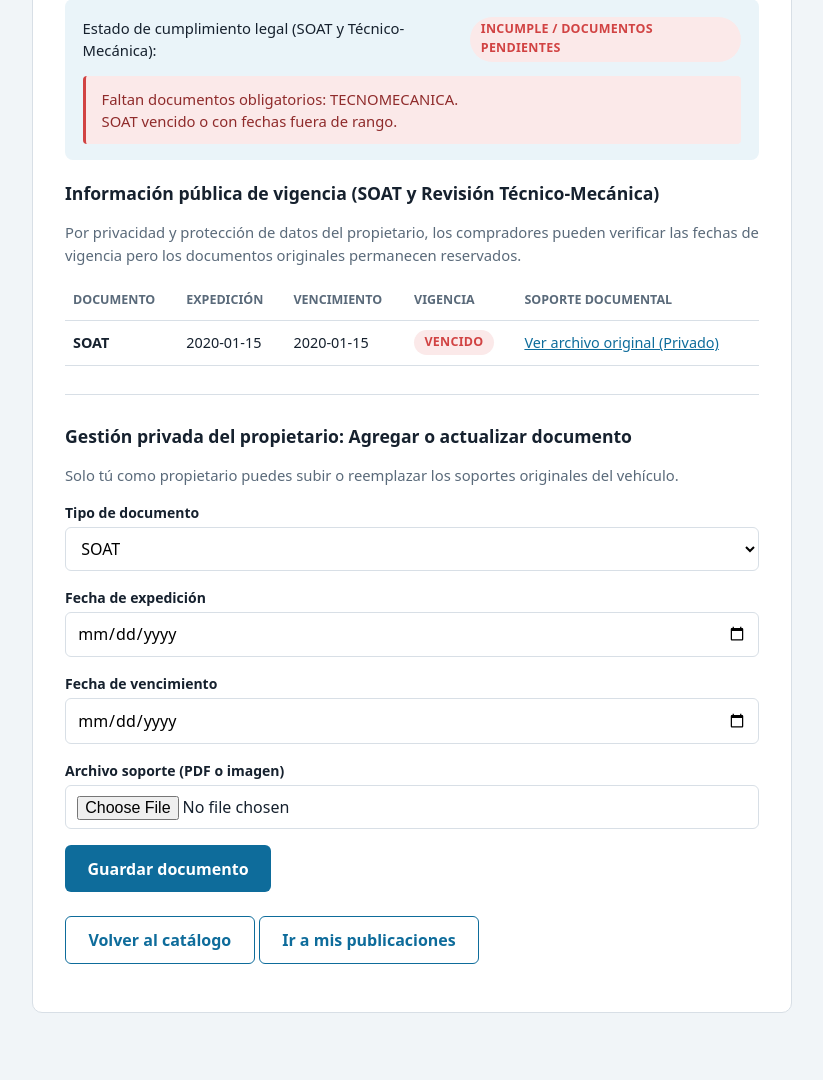
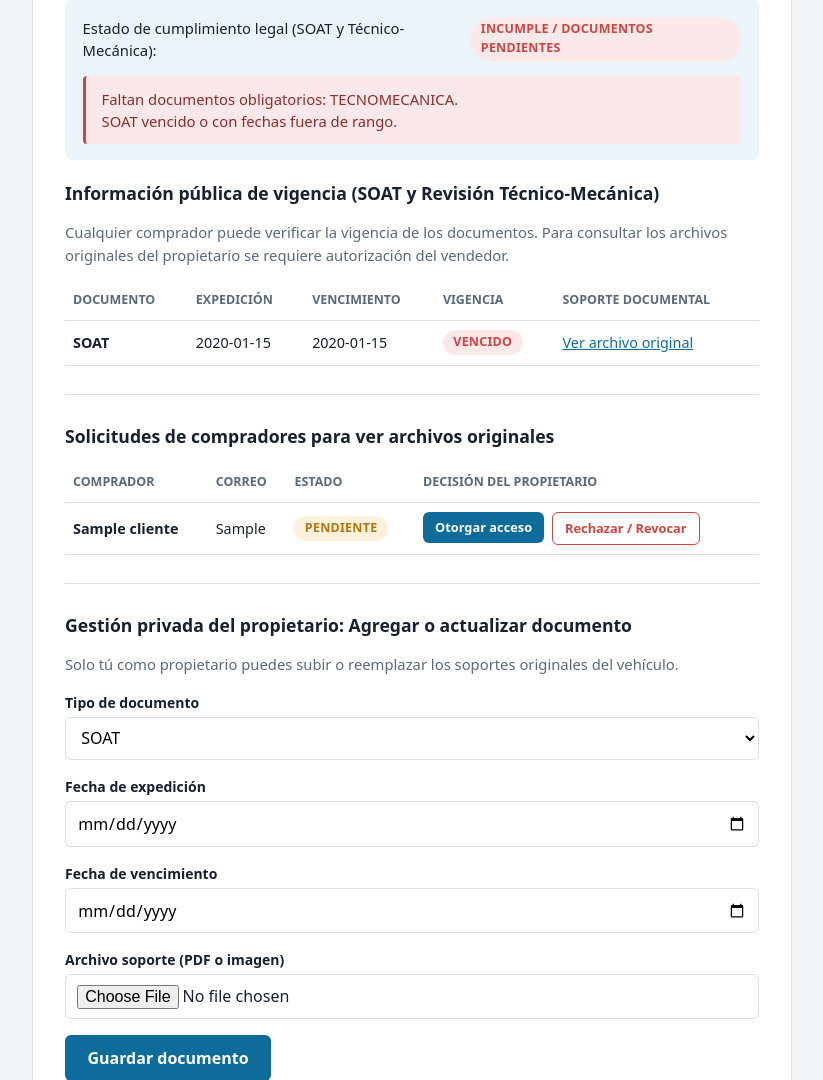
Before and after one commit to AlejandroCifuentes25/CarFit, a Django app: page /carros/1/documentos/ in a window 1280 px wide. Shown: the part 242-1322 px from the top of the page, without its empty margins (228-1051 px from the left). Before the commit the page ends 1255 px from the top, so only its background shows below. Run offline with Django 5.2, Linux system fonts and the light colour scheme; a user stored in the database is signed in; tables that the repository leaves empty hold one stand-in row (values such as "Sample post").

Commit message:
feat(documentos): permitir al comprador solicitar acceso a archivos originales y al vendedor aprobar o revocar

```diff
--- a/marketplace/api/views.py
+++ b/marketplace/api/views.py
@@ -392,12 +392,9 @@ class DocumentosCarroAPIView(APIView):
         if carro is None:
             return respuesta_de_error(RecursoNoEncontradoError("el carro", carro_id))
 
-        reporte = self.service_factory().verificar_cumplimiento(carro)
-        es_dueno = (
-            hasattr(request.user, "vendedor")
-            and request.user.vendedor.id == carro.vendedor_id
-        )
-        puede_ver_archivos = es_dueno or request.user.is_staff
+        servicio = self.service_factory()
+        reporte = servicio.verificar_cumplimiento(carro)
+        puede_ver_archivos = servicio.tiene_acceso_archivos(request.user, carro)
         documentos_data = [
             {
                 "id": item["id"],
--- a/marketplace/templates/marketplace/documentos_carro.html
+++ b/marketplace/templates/marketplace/documentos_carro.html
@@ -31,8 +31,36 @@
 
   <h2>{% trans "Información pública de vigencia (SOAT y Revisión Técnico-Mecánica)" %}</h2>
   <p class="ayuda">
-    {% trans "Por privacidad y protección de datos del propietario, los compradores pueden verificar las fechas de vigencia pero los documentos originales permanecen reservados." %}
+    {% trans "Cualquier comprador puede verificar la vigencia de los documentos. Para consultar los archivos originales del propietario se requiere autorización del vendedor." %}
   </p>
+
+  {% if not es_dueno %}
+    <div class="resumen" style="background: #fff; border: 1px solid var(--borde);">
+      <div class="fila" style="align-items: center; gap: 1rem;">
+        <div>
+          <strong>{% trans "Acceso a soportes originales del propietario" %}:</strong><br>
+          {% if solicitud_cliente %}
+            {% if solicitud_cliente.estado == "APROBADA" %}
+              <span class="badge badge-APROBADO">{% trans "ACCESO AUTORIZADO POR EL VENDEDOR" %}</span>
+            {% elif solicitud_cliente.estado == "PENDIENTE" %}
+              <span class="badge badge-PENDIENTE">{% trans "SOLICITUD PENDIENTE DE APROBACIÓN" %}</span>
+            {% else %}
+              <span class="badge badge-RECHAZADO">{% trans "SOLICITUD RECHAZADA POR EL VENDEDOR" %}</span>
+            {% endif %}
+          {% else %}
+            <span class="ayuda">{% trans "Aún no has solicitado permiso para ver los archivos originales." %}</span>
+          {% endif %}
+        </div>
+        {% if not solicitud_cliente or solicitud_cliente.estado == "RECHAZADA" %}
+          <form method="post" action="{% url 'marketplace:solicitar_acceso_documento' carro.pk %}" style="margin: 0;">
+            {% csrf_token %}
+            <button type="submit" class="boton secundario">{% trans "Solicitar acceso al vendedor" %}</button>
+          </form>
+        {% endif %}
+      </div>
+    </div>
+  {% endif %}
+
   {% if reporte.documentos %}
     <table class="tabla">
       <thead>
@@ -60,9 +88,9 @@
             <td>
               {% if doc.archivo_url %}
                 {% if puede_ver_archivos %}
-                  <a href="{{ doc.archivo_url }}" target="_blank" rel="noopener">{% trans "Ver archivo original (Privado)" %}</a>
+                  <a href="{{ doc.archivo_url }}" target="_blank" rel="noopener">{% trans "Ver archivo original" %}</a>
                 {% else %}
-                  <span class="ayuda">🔒 {% trans "Soporte cargado (Privado del propietario)" %}</span>
+                  <span class="ayuda">🔒 {% trans "Reservado (Requiere autorización)" %}</span>
                 {% endif %}
               {% else %}
                 <span class="ayuda">{% trans "Verificado por fecha" %}</span>
@@ -76,7 +104,60 @@
     <p class="vacio">{% trans "Este vehículo aún no tiene documentos registrados." %}</p>
   {% endif %}
 
-  {% if es_dueno and form %}
+  {% if es_dueno %}
+    <hr style="border: 0; border-top: 1px solid var(--borde); margin: 1.75rem 0;">
+    <h2>{% trans "Solicitudes de compradores para ver archivos originales" %}</h2>
+    {% if solicitudes_vendedor %}
+      <table class="tabla">
+        <thead>
+          <tr>
+            <th>{% trans "Comprador" %}</th>
+            <th>{% trans "Correo" %}</th>
+            <th>{% trans "Estado" %}</th>
+            <th>{% trans "Decisión del propietario" %}</th>
+          </tr>
+        </thead>
+        <tbody>
+          {% for sol in solicitudes_vendedor %}
+            <tr>
+              <td><strong>{{ sol.cliente.nombre }}</strong></td>
+              <td>{{ sol.cliente.correo }}</td>
+              <td>
+                {% if sol.estado == "APROBADA" %}
+                  <span class="badge badge-APROBADO">{% trans "APROBADA" %}</span>
+                {% elif sol.estado == "PENDIENTE" %}
+                  <span class="badge badge-PENDIENTE">{% trans "PENDIENTE" %}</span>
+                {% else %}
+                  <span class="badge badge-RECHAZADO">{% trans "RECHAZADA" %}</span>
+                {% endif %}
+              </td>
+              <td>
+                <div style="display: flex; gap: .5rem;">
+                  {% if sol.estado != "APROBADA" %}
+                    <form method="post" action="{% url 'marketplace:resolver_acceso_documento' sol.pk %}" style="margin: 0;">
+                      {% csrf_token %}
+                      <input type="hidden" name="decision" value="APROBAR">
+                      <button type="submit" style="padding: .35rem .75rem; font-size: .8rem;">{% trans "Otorgar acceso" %}</button>
+                    </form>
+                  {% endif %}
+                  {% if sol.estado != "RECHAZADA" %}
+                    <form method="post" action="{% url 'marketplace:resolver_acceso_documento' sol.pk %}" style="margin: 0;">
+                      {% csrf_token %}
+                      <input type="hidden" name="decision" value="RECHAZAR">
+                      <button type="submit" class="secundario" style="padding: .35rem .75rem; font-size: .8rem; color: var(--error); border-color: var(--error);">{% trans "Rechazar / Revocar" %}</button>
+                    </form>
+                  {% endif %}
+                </div>
+              </td>
+            </tr>
+          {% endfor %}
+        </tbody>
+      </table>
+    {% else %}
+      <p class="ayuda">{% trans "Ningún comprador ha solicitado acceso a los archivos originales de este vehículo todavía." %}</p>
+    {% endif %}
+
+    {% if form %}
       <hr style="border: 0; border-top: 1px solid var(--borde); margin: 1.75rem 0;">
       <h2>{% trans "Gestión privada del propietario: Agregar o actualizar documento" %}</h2>
       <p class="ayuda">{% trans "Solo tú como propietario puedes subir o reemplazar los soportes originales del vehículo." %}</p>
@@ -99,6 +180,7 @@
         <button type="submit">{% trans "Guardar documento" %}</button>
       </form>
     {% endif %}
+  {% endif %}
 
   <p style="margin-top: 1.5rem;">
     <a href="{% url 'marketplace:catalogo_compras' %}" class="boton secundario">{% trans "Volver al catálogo" %}</a>
--- a/marketplace/urls.py
+++ b/marketplace/urls.py
@@ -56,6 +56,16 @@ urlpatterns = [
         name="documentos_carro",
     ),
     path(
+        "carros/<int:pk>/documentos/solicitar-acceso/",
+        views.SolicitarAccesoDocumentoView.as_view(),
+        name="solicitar_acceso_documento",
+    ),
+    path(
+        "documentos/solicitudes/<int:solicitud_id>/resolver/",
+        views.ResolverAccesoDocumentoView.as_view(),
+        name="resolver_acceso_documento",
+    ),
+    path(
         "vendedores/<int:vendedor_id>/resenas/",
         views.ResenasVendedorView.as_view(),
         name="resenas_vendedor",
--- a/marketplace/views.py
+++ b/marketplace/views.py
@@ -512,33 +512,44 @@ class ConfirmarCompraCarritoView(BaseCarritoOperacionView):
 # ----------------------------------------------------------------------
 
 
-class DocumentosCarroView(LoginRequiredMixin, View):
+class DocumentosCarroView(LoginRequiredMixin, ClienteRequeridoMixin, View):
     """Muestra la documentación de un carro, su verificación de cumplimiento
-    y permite al vendedor dueño actualizar o adjuntar documentos."""
+    y permite al vendedor dueño actualizar documentos o gestionar solicitudes
+    de acceso de compradores."""
 
     template_name = "marketplace/documentos_carro.html"
     service_factory = DocumentoCarroService
 
-    def get(self, request, pk):
-        carro = get_object_or_404(Carro.objects.select_related("vendedor"), pk=pk)
-        reporte = self.service_factory().verificar_cumplimiento(carro)
+    def _contexto(self, request, carro, servicio, form=None):
+        reporte = servicio.verificar_cumplimiento(carro)
         es_dueno = (
             hasattr(request.user, "vendedor")
             and request.user.vendedor.id == carro.vendedor_id
         )
-        puede_ver_archivos = es_dueno or request.user.is_staff
-        form = DocumentoCarroForm() if es_dueno else None
-        return render(
-            request,
-            self.template_name,
-            {
-                "carro": carro,
-                "reporte": reporte,
-                "es_dueno": es_dueno,
-                "puede_ver_archivos": puede_ver_archivos,
-                "form": form,
-            },
+        puede_ver_archivos = servicio.tiene_acceso_archivos(request.user, carro)
+        cliente = getattr(request.user, "cliente", None)
+        solicitud_cliente = (
+            None if es_dueno else servicio.obtener_solicitud_cliente(cliente, carro)
         )
+        solicitudes_vendedor = (
+            servicio.listar_solicitudes_carro(request.user.vendedor, carro)
+            if es_dueno
+            else []
+        )
+        return {
+            "carro": carro,
+            "reporte": reporte,
+            "es_dueno": es_dueno,
+            "puede_ver_archivos": puede_ver_archivos,
+            "solicitud_cliente": solicitud_cliente,
+            "solicitudes_vendedor": solicitudes_vendedor,
+            "form": form if form is not None else (DocumentoCarroForm() if es_dueno else None),
+        }
+
+    def get(self, request, pk):
+        carro = get_object_or_404(Carro.objects.select_related("vendedor"), pk=pk)
+        servicio = self.service_factory()
+        return render(request, self.template_name, self._contexto(request, carro, servicio))
 
     def post(self, request, pk):
         carro = get_object_or_404(Carro.objects.select_related("vendedor"), pk=pk)
@@ -561,18 +572,48 @@ class DocumentosCarroView(LoginRequiredMixin, View):
             except ErrorDeDominio as error:
                 form.add_error(None, str(error))
 
-        reporte = servicio.verificar_cumplimiento(carro)
-        return render(
-            request,
-            self.template_name,
-            {
-                "carro": carro,
-                "reporte": reporte,
-                "es_dueno": es_dueno,
-                "puede_ver_archivos": es_dueno or request.user.is_staff,
-                "form": form,
-            },
-        )
+        return render(request, self.template_name, self._contexto(request, carro, servicio, form=form))
+
+
+class SolicitarAccesoDocumentoView(LoginRequiredMixin, ClienteRequeridoMixin, View):
+    """Permite a un comprador solicitar permiso al vendedor para ver los soportes originales."""
+
+    service_factory = DocumentoCarroService
+
+    def post(self, request, pk):
+        carro = get_object_or_404(Carro.objects.select_related("vendedor"), pk=pk)
+        try:
+            self.service_factory().solicitar_acceso(request.user.cliente, carro)
+            messages.success(
+                request,
+                "Enviamos tu solicitud al vendedor para consultar los archivos originales.",
+            )
+        except ErrorDeDominio as error:
+            messages.error(request, str(error))
+        return redirect("marketplace:documentos_carro", pk=carro.pk)
+
+
+class ResolverAccesoDocumentoView(LoginRequiredMixin, VendedorRequeridoMixin, View):
+    """Permite al vendedor dueño aprobar o rechazar una solicitud de acceso a documentos."""
+
+    service_factory = DocumentoCarroService
+
+    def post(self, request, solicitud_id):
+        decision = request.POST.get("decision", "").upper()
+        aprobar = decision == "APROBAR"
+        try:
+            solicitud = self.service_factory().resolver_solicitud(
+                request.user.vendedor, solicitud_id, aprobar=aprobar
+            )
+            estado_txt = "aprobado" if aprobar else "rechazado / revocado"
+            messages.success(
+                request,
+                f"Acceso {estado_txt} para el comprador {solicitud.cliente.nombre}.",
+            )
+            return redirect("marketplace:documentos_carro", pk=solicitud.carro_id)
+        except ErrorDeDominio as error:
+            messages.error(request, str(error))
+            return redirect("marketplace:mis_publicaciones")
 
 
 class ResenasVendedorView(LoginRequiredMixin, ClienteRequeridoMixin, View):
```
Also changed, not shown: marketplace/models.py (+25 -0 lines), marketplace/services.py (+69 -1 lines), marketplace/tests/test_documentos_y_resenas.py (+38 -0 lines), marketplace/migrations/0005_solicitudaccesodocumento.py (added). Lines whose indentation alone changed are shown as unchanged.
